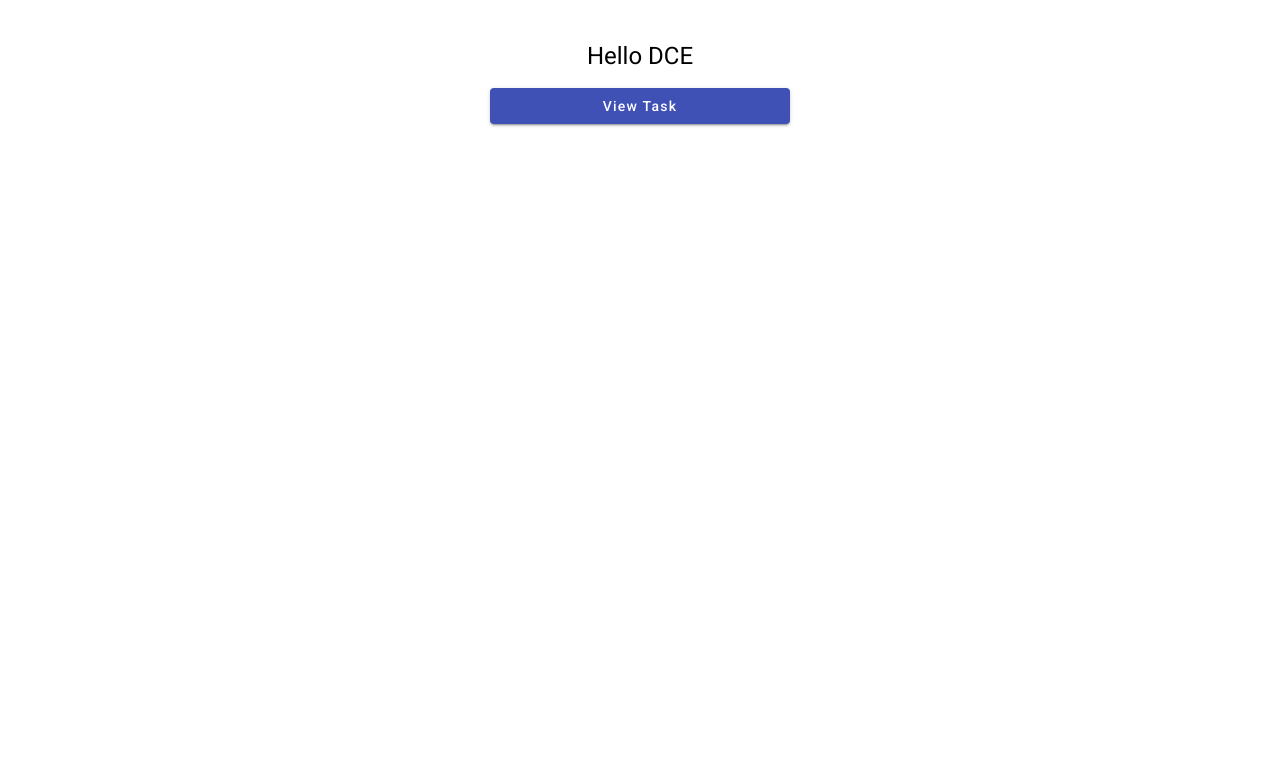
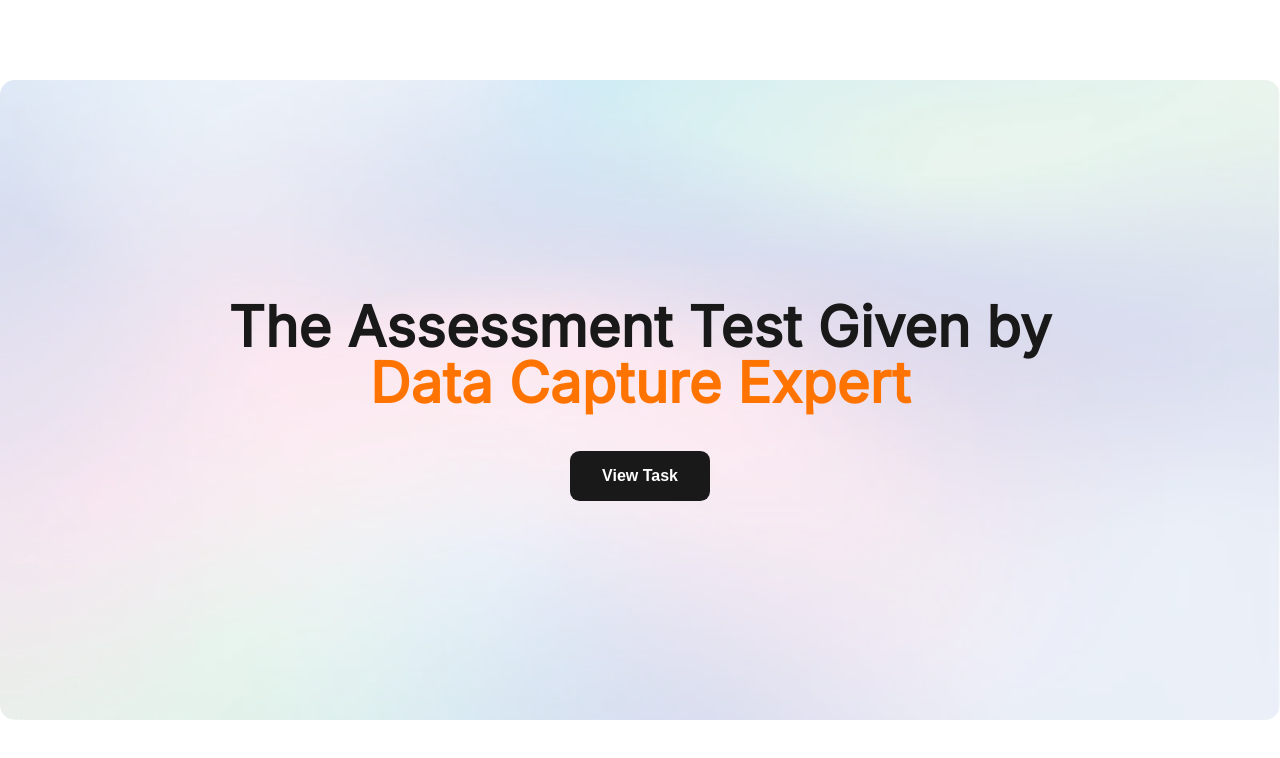
Before and after one commit to Vinojan1999/dce-assessment, an Angular app: page / in a window 1280 px wide. Shown: the top 758 px of the page. Built offline with nearby package versions, Linux system fonts and the light colour scheme.

Commit message:
Landing page done 🎨

```diff
--- a/src/app/home/home.component.html
+++ b/src/app/home/home.component.html
@@ -1,10 +1,17 @@
-<div class="main-section">
-  <h1>Hello DCE</h1>
-  <button
-    mat-raised-button
-    color="primary"
-    (click)="viewAssessment()"
-  >
-    View Task
-  </button>
-</div>
+<section class="main-section">
+  <div class="hero-content container">
+    <div class="hero-text">
+      The Assessment Test Given by <br class="line-break"><span style="color: rgb(255, 115, 0)">Data Capture Expert</span>
+    </div>
+    <button (click)="viewAssessment()">
+      <span class="circle1"></span>
+      <span class="circle2"></span>
+      <span class="circle3"></span>
+      <span class="circle4"></span>
+      <span class="circle5"></span>
+      <span class="text">View Task</span>
+    </button>
+  </div>
+
+  <img class="hero-img" src="../../assets/blog.png" alt="">
+</section>
--- a/src/app/home/home.component.scss
+++ b/src/app/home/home.component.scss
@@ -3,9 +3,118 @@
     justify-content: center;
     flex-direction: column;
     align-items: center;
-    padding: 40px 150px;
+    height: 100vh;
 
-    button {
-        width: 300px;
+    .hero-img {
+        opacity: 0.5;
+        position: absolute;
+        z-index: -1;
+        max-width: 1280px;
+        border-radius: 15px;
+        height: 90%;
+
+        @media screen and (min-width: 1200px) {
+            width: 1280px;
+            height: 80%;
+        }
+
+        @media screen and (max-width: 1200px) {
+            height: 100%;
+        }
+    }
+
+    .hero-content {
+        display: flex;
+        justify-content: center;
+        flex-direction: column;
+        align-items: center;
+
+        .hero-text {
+            color: rgb(25, 25, 25);
+            font-weight: 800;
+            line-height: 56px;
+            font-size: 56px;
+            text-align: center;
+            font-family: 'Inter', sans-serif;
+
+            .line-break {
+                display: none;
+
+                @media screen and (min-width: 992px) {
+                    display: block;
+                }
+            }
+        }
+
+        button {
+            font-weight: bold;
+            font-size: 16px;
+            color: white;
+            background-color: rgb(25, 25, 25);
+            padding: 1em 2em;
+            border: none;
+            border-radius: .6rem;
+            position: relative;
+            cursor: pointer;
+            overflow: hidden;
+            margin-top: 2.5rem;
+
+            span:not(:nth-child(6)) {
+                position: absolute;
+                left: 50%;
+                top: 50%;
+                transform: translate(-50%, -50%);
+                height: 30px;
+                width: 30px;
+                background-color: rgb(255, 115, 0);
+                border-radius: 50%;
+                transition: .6s ease;
+            }
+
+            span:nth-child(6) {
+                position: relative;
+            }
+
+            span:nth-child(1) {
+                transform: translate(-3.3em, -4em);
+            }
+
+            span:nth-child(2) {
+                transform: translate(-6em, 1.3em);
+            }
+
+            span:nth-child(3) {
+                transform: translate(-.2em, 1.8em);
+            }
+
+            span:nth-child(4) {
+                transform: translate(3.5em, 1.6em);
+            }
+
+            span:nth-child(5) {
+                transform: translate(3.5em, -3.8em);
+            }
+
+            &:hover span:not(:nth-child(6)) {
+                transform: translate(-50%, -50%) scale(4);
+                transition: 1.5s ease;
+            }
+        }
     }
 }
+
+.container {
+    padding: 0 180px;
+
+    @media screen and (max-width: 768px) {
+        padding: 0 30px;
+    }
+
+    @media (min-width: 768px) and (max-width: 992px) {
+        padding: 0 80px;
+    }
+
+    @media (min-width: 992px) and (max-width: 1200px) {
+        padding: 0 120px;
+    }
+}
--- a/src/app/task/task.service.ts
+++ b/src/app/task/task.service.ts
@@ -11,6 +11,10 @@ export class TaskService {
   constructor(private http: HttpClient) { }
 
   getAllUsers() {
-    return this.http.get(`https://reqres.in/api/users`);
+    return this.http.get(`${this.baseUrl}/users`);
+  }
+
+  createUser(user: any) {
+    return this.http.post(`${this.baseUrl}/users`, user);
   }
 }
--- a/src/styles.scss
+++ b/src/styles.scss
@@ -1,4 +1,5 @@
 /* You can add global styles to this file, and also import other style files */
+@import url('https://fonts.googleapis.com/css?family=Inter&display=swap');
 
 html, body { height: 100%; }
 body { margin: 0; font-family: Roboto, "Helvetica Neue", sans-serif; }
```
Also changed, not shown: src/assets/blog.png (added).
